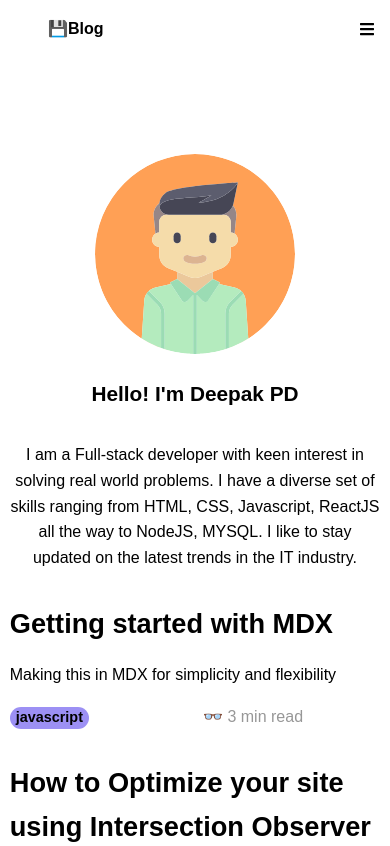
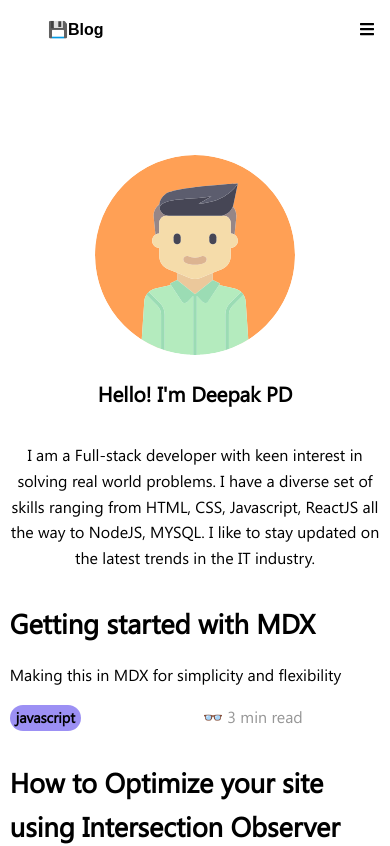
Before and after one commit to odin47/blog-deepak, a Next.js app: page / in a window 390 px wide. Shown: the top 846 px of the page. Built offline with nearby package versions, Linux system fonts and the light colour scheme.

Commit message:
CSS changes to fix the font
1.) font-family fix
2.) Footer margin fix
3.) Logo font-size fix

```diff
--- a/components/Footer/Footer.module.scss
+++ b/components/Footer/Footer.module.scss
@@ -6,6 +6,6 @@
 	margin: 2rem 0 0 0;
 	background: $blackColor;
 	color: $whiteColor;
-	height: 5rem;
+	height: 6rem;
 	@include flex($justify: center, $align: center);
 }
--- a/components/Header/Header.js
+++ b/components/Header/Header.js
@@ -1,4 +1,5 @@
 import { useState } from 'react';
+import Link from 'next/link';
 import SideNav from 'components/SideNav';
 import { FontAwesomeIcon } from '@fortawesome/react-fontawesome';
 import styles from './Header.module.scss';
@@ -13,8 +14,12 @@ export default function Header() {
 	return (
 		<header className={styles.container}>
 			<div className={styles.leftContainer}>
-				<span>💾</span>
-				<span className={styles.blogName}>Blog</span>
+				<Link href={'/'}>
+					<div>
+						<span className={styles.blogIcon}>💾</span>
+						<span className={styles.blogName}>Blog</span>
+					</div>
+				</Link>
 			</div>
 			<div className={styles.rightContainer}>
 				<FontAwesomeIcon className={styles.menuIcon} icon="bars" onClick={() => handleSideBar(true)}/>
--- a/components/Header/Header.module.scss
+++ b/components/Header/Header.module.scss
@@ -1,5 +1,7 @@
 @import 'styles/mixins';
 @import 'styles/variables';
+@import '/fonts/fonts.css';
+
 .container {
 	@include flex();
 	width: 100%;
@@ -10,8 +12,13 @@
 		padding-left: 2rem;
 		font-weight: bold;
 
+		.blogIcon {
+			font-size: clamp(16px, 2vw, 36px);
+		}
+
 		.blogName {
 			font-family: 'Cassandra', sans-serif;
+			cursor: pointer;
 		}
 	}
 	.rightContainer {
--- a/pages/tags/[tag].js
+++ b/pages/tags/[tag].js
@@ -29,9 +29,7 @@ export async function getStaticPaths() {
 };
 
 export async function getStaticProps({ params }) {
-	//TODO - get all the posts with a specific tag
 	const posts = getSortedPosts(params.tag);
-	console.log(posts);
 	return {
 		props: {
 			params,
--- a/public/fonts/fonts.css
+++ b/public/fonts/fonts.css
@@ -32,8 +32,8 @@
 
 @font-face {
 	font-family: "Cassandra";
-	src: url("./cassandra-font/CassandraPersonalUseRegular-3BjG.ttf");
 	font-style: normal;
-	font-weight: 400;
-	font-display: swap;
+	font-weight: normal;
+	src: local('Cassandra UI Bold'),
+		url("./cassandra-font/CassandraPersonalUseRegular-3BjG.ttf") format('ttf');
 }
--- a/styles/global.scss
+++ b/styles/global.scss
@@ -1,4 +1,5 @@
 @import './variables';
+@import '/fonts/fonts.css';
 
 * {
 	box-sizing: border-box;
```
